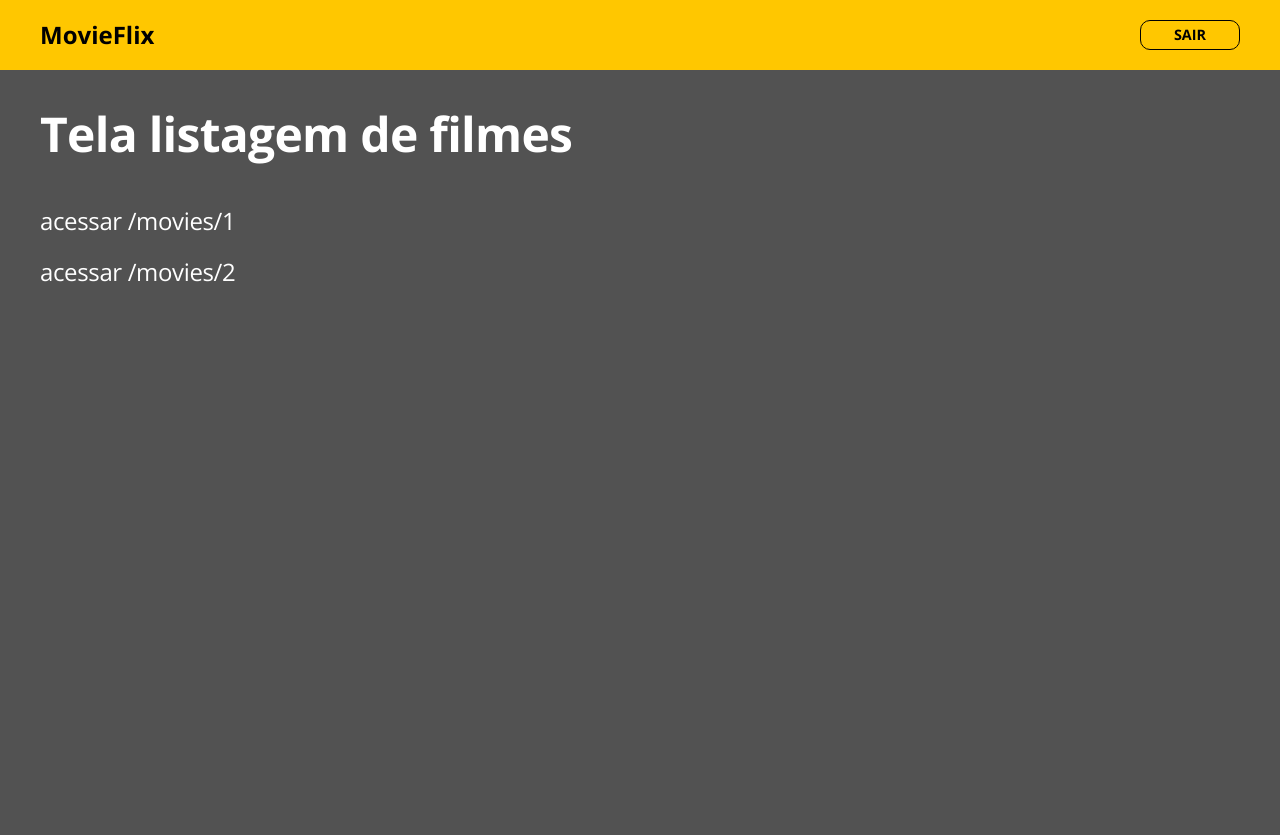
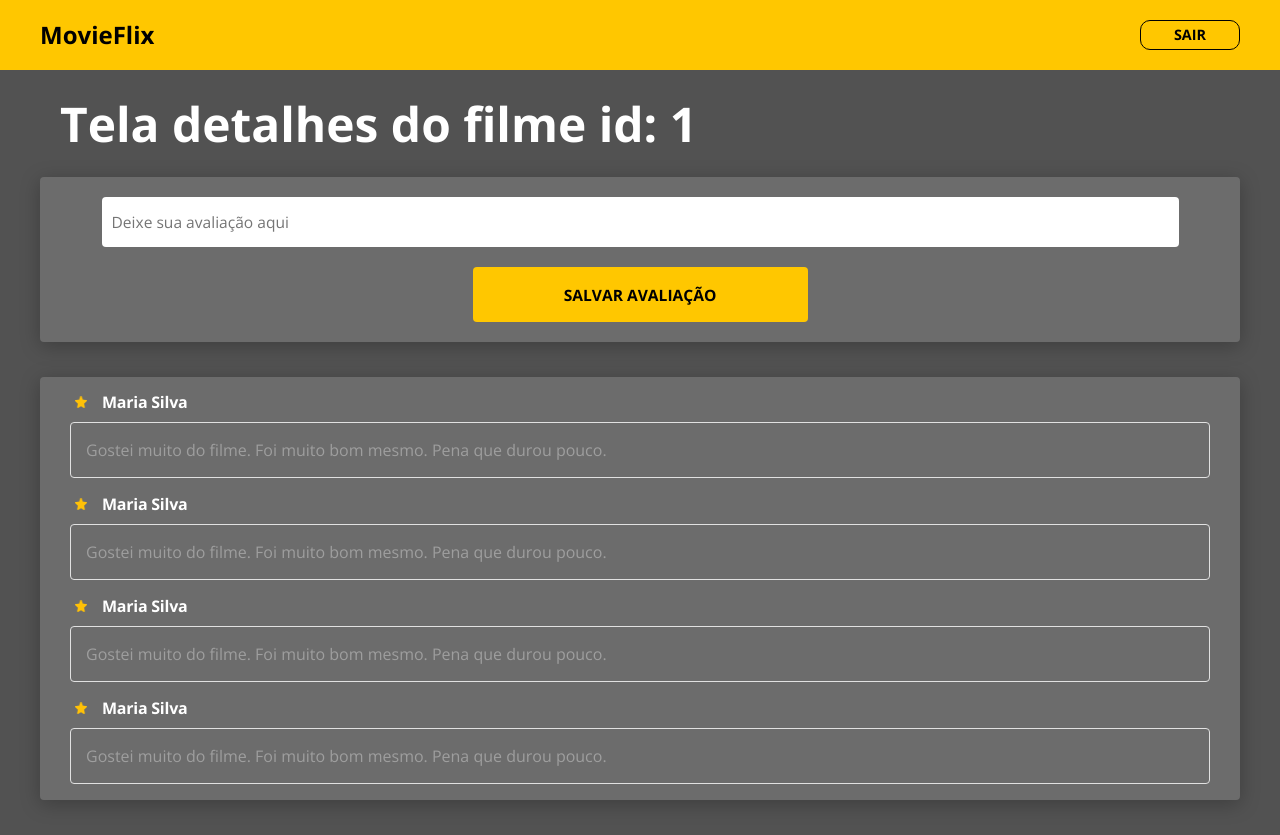
Before and after one commit to DaniloSancto/movie-flix, a React (Create React App) app in the folder frontend/: page / in a window 1280 px wide. Before the commit the page ends 800 px from the top, so only its background shows below. Built offline with nearby package versions, Linux system fonts and the light colour scheme; the HTML template or start-up script is replaced by a standard one.

Commit message:
MovieDetails styling

```diff
--- a/frontend/src/App.tsx
+++ b/frontend/src/App.tsx
@@ -1,14 +1,14 @@
 import "./assets/styles/custom.scss";
 import Navbar from "./components/Navbar";
+import MoviesDetails from "./pages/MoviesDetails";
 
 import "./App.css";
-import Movies from "./pages/Movies";
 
 function App() {
   return (
     <>
       <Navbar />
-      <Movies/>
+      <MoviesDetails/>
     </>
   );
 }
--- a/frontend/src/components/ButtonIcon/styles.css
+++ b/frontend/src/components/ButtonIcon/styles.css
@@ -3,13 +3,7 @@
   display: flex;
   align-items: center;
   justify-content: center;
-  height: 50px;
+  height: 55px;
   border-radius: 4px;
   text-transform: uppercase;
 }
-
-@media (min-width: 576px) {
-  .button-icon-container {
-    height: 65px;
-  }
-}
--- /dev/null
+++ b/frontend/src/components/ResultSearch/index.tsx
@@ -0,0 +1,42 @@
+import "./styles.css";
+import LittleStar from "../../assets/images/little-star.png";
+
+const ResultSearch = () => {
+  return (
+    <div className="result-search-container base-card">
+      <div className="result-search-card">
+        <div className="result-search-title">
+          <img src={LittleStar} alt="" />
+          <h3>Maria Silva</h3>
+        </div>
+        <p>Gostei muito do filme. Foi muito bom mesmo. Pena que durou pouco.</p>
+      </div>
+
+      <div className="result-search-card">
+        <div className="result-search-title">
+          <img src={LittleStar} alt="" />
+          <h3>Maria Silva</h3>
+        </div>
+        <p>Gostei muito do filme. Foi muito bom mesmo. Pena que durou pouco.</p>
+      </div>
+
+      <div className="result-search-card">
+        <div className="result-search-title">
+          <img src={LittleStar} alt="" />
+          <h3>Maria Silva</h3>
+        </div>
+        <p>Gostei muito do filme. Foi muito bom mesmo. Pena que durou pouco.</p>
+      </div>
+
+      <div className="result-search-card">
+        <div className="result-search-title">
+          <img src={LittleStar} alt="" />
+          <h3>Maria Silva</h3>
+        </div>
+        <p>Gostei muito do filme. Foi muito bom mesmo. Pena que durou pouco.</p>
+      </div>
+    </div>
+  );
+};
+
+export default ResultSearch;
--- /dev/null
+++ b/frontend/src/components/ResultSearch/styles.css
@@ -0,0 +1,62 @@
+.result-search-container {
+  margin-top: 20px;
+  width: 100%;
+  max-width: 1200px;
+  font-size: 16px;
+}
+.result-search-card {
+  padding: 0 10px;
+}
+
+.result-search-title {
+  display: flex;
+  align-items: center;
+  padding-left: 5px;
+  margin-top: 15px;
+  margin-bottom: 10px;
+  height: 20px;
+}
+.result-search-title img {
+  width: 12px;
+  height: 12px;
+}
+
+.result-search-title h3 {
+  padding-left: 15px;
+  font-size: 1em;
+  letter-spacing: -0.015em;
+}
+
+.result-search-card p {
+  color: #9e9e9e;
+  font-size: 1em;
+  border: 1px solid #e1e1e1;
+  border-radius: 4px;
+  padding: 10px 25px 20px 10px;
+}
+
+@media (min-width: 576px) {
+  .result-search-card p {
+    padding: 15px;
+  }
+
+  .result-search-card {
+    padding: 0 15px;
+  }
+}
+
+@media (min-width: 768px) {
+  .result-search-container {
+    margin-top: 25px;
+  }
+
+  .result-search-card {
+    padding: 0 30px;
+  }
+}
+
+@media (min-width: 1200px) {
+  .result-search-container {
+    margin-top: 35px;
+  }
+}
--- /dev/null
+++ b/frontend/src/components/Search/index.tsx
@@ -0,0 +1,19 @@
+import ButtonIcon from "../ButtonIcon";
+import "./styles.css";
+
+const Search = () => {
+  return (
+    <div className="search-container base-card">
+      <div className="search-card">
+        <form action="submit">
+          <input type="text" placeholder="Deixe sua avaliação aqui" />
+          <div className="search-button">
+            <ButtonIcon text="Salvar Avaliação" />
+          </div>
+        </form>
+      </div>
+    </div>
+  );
+};
+
+export default Search;
--- /dev/null
+++ b/frontend/src/components/Search/styles.css
@@ -0,0 +1,51 @@
+.search-container {
+  width: 100%;
+  max-width: 1200px;
+  font-size: 48px;
+}
+
+.search-card {
+  display: flex;
+  align-items: center;
+  justify-content: center;
+}
+
+.search-card input {
+  margin-top: 20px;
+  margin-bottom: 20px;
+  height: 50px;
+  width: 270px;
+  font-size: 1em;
+  border-radius: 4px;
+  border: none;
+  padding-left: 10px;
+}
+
+.search-button {
+  margin-left: auto;
+  margin-right: auto;
+  margin-bottom: 20px;
+  max-width: 335px;
+}
+
+.search-button h2 {
+  font-size: 1em;
+}
+
+@media (min-width: 576px) {
+  .search-card input {
+    width: 335px;
+  }
+}
+
+@media (min-width: 768px) {
+  .search-card input {
+    width: 600px;
+  }
+}
+
+@media (min-width: 1200px) {
+  .search-card input {
+    width: 1077px;
+  }
+}
--- /dev/null
+++ b/frontend/src/pages/MoviesDetails/index.tsx
@@ -0,0 +1,19 @@
+import ResultSearch from "../../components/ResultSearch";
+import Search from "../../components/Search";
+import "./styles.css";
+
+const MovieDetails = () => {
+  return (
+    <div className="movie-details-container">
+      <div className="movie-details-content">
+        <div className="search-container">
+          <h1>Tela detalhes do filme id: 1</h1>
+          <Search />
+          <ResultSearch />
+        </div>
+      </div>
+    </div>
+  );
+};
+
+export default MovieDetails;
--- /dev/null
+++ b/frontend/src/pages/MoviesDetails/styles.css
@@ -0,0 +1,47 @@
+.movie-details-container{
+    padding: 0 10px 10px 10px;
+}
+
+
+.movie-details-content {
+  color: #fff;
+  font-size: 48px;
+  display: flex;
+  flex-direction: column;
+}
+
+.movie-details-content h1 {
+  font-size: 0.87em;
+  margin: 15px 0px;
+}
+
+.search-container {
+  font-size: 0.57em;
+  display: flex;
+  flex-direction: column;
+  align-items: left ;
+  margin-left: auto;
+  margin-right: auto;
+}
+
+@media (min-width: 576px) {
+  .movie-details-content h1 {
+    font-size: 1.3em;
+    margin: 25px 10px;
+  }
+
+  .movie-details-container{
+    padding: 0 25px 25px 25px;
+  }
+}
+
+@media (min-width: 768px) {
+  .movie-details-content h1 {
+    font-size: 1.75em;
+    margin: 25px 20px;
+  }
+
+  .movie-details-container{
+    padding: 0 35px 35px 35px;
+  }
+}
```
Also changed, not shown: frontend/src/assets/images/little-star.png (added).
